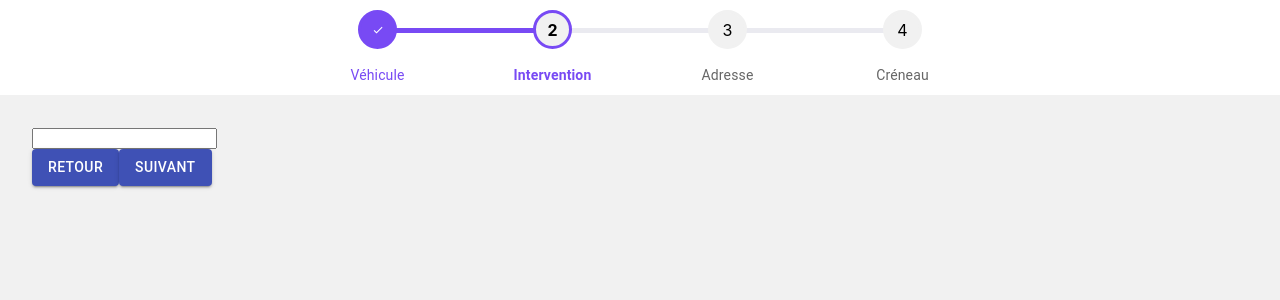
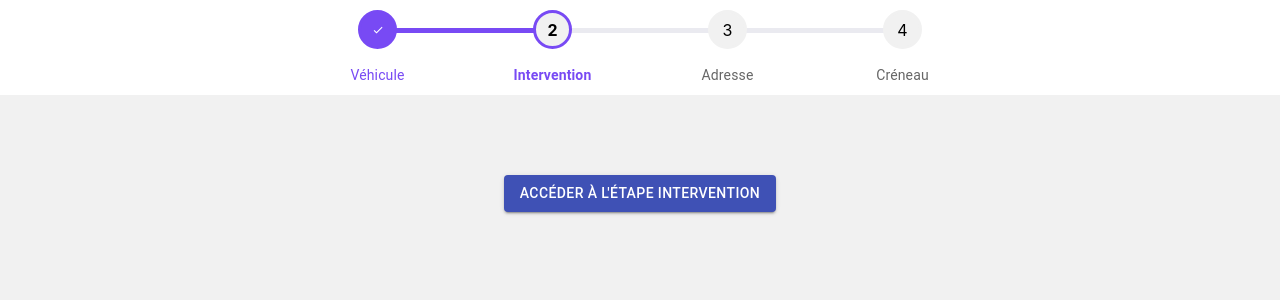
Before and after one commit to vedz/pare-brise, a React (Create React App) app: page / in a window 1280 px wide. Both pictures are taken after a click on the button "ACCÉDER À L'ÉTAPE INTERVENTION". Shown: the top 300 px of the page. Built offline with nearby package versions, Linux system fonts and the light colour scheme.

Commit message:
Ajout de champ dans l'objet reservation

```diff
--- a/src/components/Formulaire/Intervention/Intervention.css
+++ b/src/components/Formulaire/Intervention/Intervention.css
@@ -0,0 +1,34 @@
+.container {
+    width: 100%;
+    padding: 0.5em;
+}
+
+.wrapper-form {
+    display: grid;
+    grid-template-columns: 1fr;
+    grid-template-rows: 1fr;
+    grid-gap: 10px;
+}
+
+.align-vertically {
+    display: flex;
+    align-items: center;
+    flex-direction: column;
+}
+
+@media (min-width: 767px) {
+    .wrapper-form {
+        display: grid;
+        grid-template-columns: repeat(2, 1fr);
+        grid-template-rows: repeat(2, 1fr);
+        grid-gap: 10px;
+    }
+    .align-vertically {
+        align-items: flex-start;
+    }
+}
+
+.title {
+    color: #784af4;
+    margin: 0;
+}
--- a/src/components/Formulaire/Intervention/Intervention.js
+++ b/src/components/Formulaire/Intervention/Intervention.js
@@ -2,35 +2,35 @@ import React from 'react';
 import { useForm } from 'react-hook-form';
 import Button from '@material-ui/core/Button';
 
-const Intervention = ({ reservation, onSubmit, activeStep, steps, handleBack }) => {
-
+const Intervention = ({
+    reservation,
+    onSubmit,
+    activeStep,
+    steps,
+    handleBack,
+}) => {
     const { register, handleSubmit } = useForm({
         defaultValues: {
-            ...reservation
-        }
+            ...reservation,
+        },
     });
 
     return (
-        <div>
+        <div className="container">
             <form onSubmit={handleSubmit(onSubmit)}>
-                <input name="prenom" ref={register} />
+                <div className="wrapper-form"></div>
             </form>
-            <Button
-                color="primary"
-                disabled={activeStep === 0}
-                onClick={handleBack}
-                variant="contained"
-            >
-                Retour
-         </Button>
+
+            <div className="wrapper-buttons">
                 <Button
                     type="submit"
                     variant="contained"
                     color="primary"
                     onClick={handleSubmit(onSubmit)}
                 >
-                {activeStep === steps.length - 1 ? 'Terminé' : 'Suivant'}
+                    Accéder à l'étape Intervention
                 </Button>
+            </div>
         </div>
     );
 };
--- a/src/components/Formulaire/Vehicule/Vehicule.css
+++ b/src/components/Formulaire/Vehicule/Vehicule.css
@@ -16,6 +16,10 @@
     flex-direction: column;
 }
 
+.text-center {
+    text-align: center;
+}
+
 @media (min-width: 767px) {
     .wrapper-form {
         display: grid;
@@ -25,6 +29,9 @@
     }
     .align-vertically {
         align-items: flex-start;
+    }
+    .text-center {
+        text-align: initial;
     }
 }
 
@@ -76,6 +83,7 @@
 
 .wrapper-fields {
     display: flex;
+    width: 100%;
 }
 
 .wrapper-buttons {
--- a/src/components/Formulaire/Vehicule/Vehicule.js
+++ b/src/components/Formulaire/Vehicule/Vehicule.js
@@ -36,15 +36,13 @@ const styleInput = makeStyles({
 
 const styleInputVoiture = makeStyles({
     root: {
-        width: '100%',
-        marginTop: '0.5em',
-        border: '1px solid red',
-        background: 'yellow',
+        flex: 1,
     },
 });
 
 const Vehicule = ({ reservation, onSubmit, activeStep, steps, handleBack }) => {
     const styleI = styleInput();
+    const styleF = styleInputVoiture();
     const { register, handleSubmit } = useForm({
         defaultValues: {
             ...reservation,
@@ -73,7 +71,7 @@ const Vehicule = ({ reservation, onSubmit, activeStep, steps, handleBack }) => {
                             </div>
                         </div>
                         <SearchIcon className="immatriculation-input-rigth" />
-                        <p style={{ textAlign: 'center' }}>
+                        <p className="text-center">
                             Saisir avec des tirets pour les immatriculations au
                             format AA-000-AA ou avec des espaces pour celles au
                             format 000 AA 00
@@ -81,7 +79,7 @@ const Vehicule = ({ reservation, onSubmit, activeStep, steps, handleBack }) => {
                     </div>
                     <div className="assurance-title align-vertically">
                         <h2 className="title">Mon assurance</h2>
-                        <p style={{ textAlign: 'center' }}>
+                        <p className="text-center">
                             Je sélectionne mon assurance et saisis mon numéro de
                             police d'assurance :
                         </p>
@@ -90,6 +88,7 @@ const Vehicule = ({ reservation, onSubmit, activeStep, steps, handleBack }) => {
                     <div className="assurance-content align-vertically">
                         <div className="wrapper-fields">
                             <TextField
+                                classes={styleF}
                                 id="outlined-basic"
                                 label="Marque"
                                 variant="outlined"
@@ -97,6 +96,7 @@ const Vehicule = ({ reservation, onSubmit, activeStep, steps, handleBack }) => {
                                 inputRef={register()}
                             />
                             <TextField
+                                classes={styleF}
                                 id="outlined-basic"
                                 label="Modèle"
                                 variant="outlined"
--- a/src/store/reducer.js
+++ b/src/store/reducer.js
@@ -1,4 +1,14 @@
 import * as actionTypes from './actions';
+
+export const ZONE_VOITURE = {
+    PARE_BRISE: 'PARE_BRISE',
+    FENETRE_AVANT_DROITE: 'FENETRE_AVANT_DROITE',
+    FENETRE_AVANT_GAUCHE: 'FENETRE_AVANT_GAUCHE',
+    FENETRE_ARRIERE_DROIT: 'FENETRE_ARRIERE_DROIT',
+    FENETRE_ARRIRE_GAUCHE: 'FENETRE_ARRIRE_GAUCHE',
+    PARE_BRISE_ARRIRE: 'PARE_BRISE_ARRIRE',
+    TOIT: 'TOIT',
+};
 
 const initialState = {
     plaque: '',
@@ -7,6 +17,8 @@ const initialState = {
     assureur: '',
     num_assurance: '',
     modele: '',
+    nbreImpact: 0,
+    zoneVoiture: '',
 };
 
 const reducer = (state = initialState, action) => {
```
Lines whose indentation alone changed are shown as unchanged.
